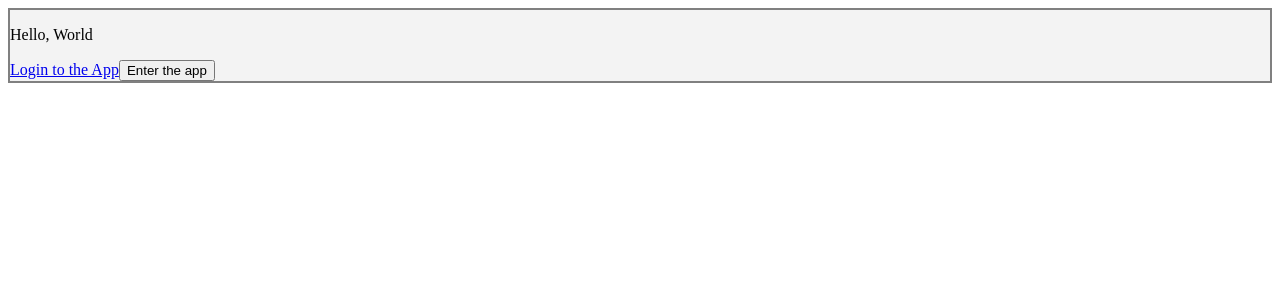
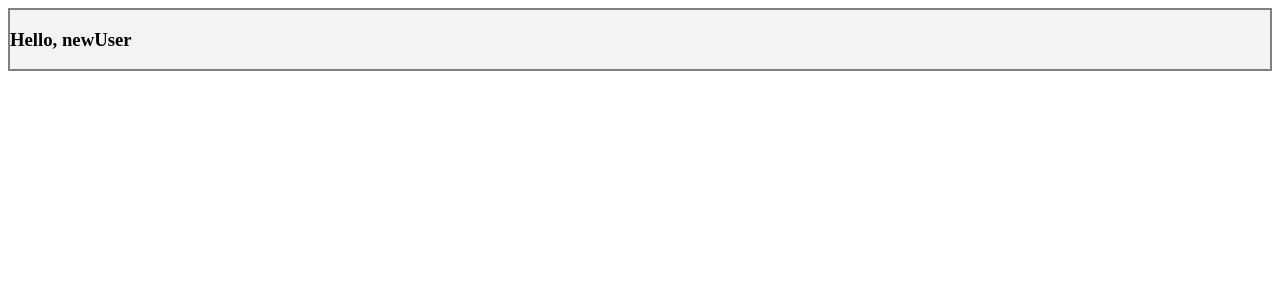
Before and after one commit to d-94k/react-develhope, a React (Create React App) app: page / in a window 1280 px wide. Shown: the top 300 px of the page. Built offline with nearby package versions, Linux system fonts and the light colour scheme.

Commit message:
completed exercise

```diff
--- a/src/App.js
+++ b/src/App.js
@@ -1,16 +1,11 @@
 import { Route, Routes } from "react-router-dom";
 import Welcome from "./Welcome";
-import Login from "./Login";
-import Catalogue from "./Catalogue";
 
 const App = () => {
     return (
         <div>
           <Routes>
-            <Route path="/" element={<Welcome />} />
-            <Route path="/:name" element={<Welcome />} />
-            <Route path="login" element={<Login />} />
-            <Route path="products" element={<Catalogue />}/>
+            <Route path="/" element={<Welcome name="newUser" />} />
           </Routes>
         </div>
       )
--- a/src/Welcome.js
+++ b/src/Welcome.js
@@ -1,16 +1,7 @@
-import { Link, useNavigate, useParams } from "react-router-dom";
-
-export default function Welcome (props) {
-    const navigate = useNavigate ();
-    const { name = 'World' } = useParams ();
-    const toLogin = () => {
-        navigate ('/login');
-    }
+export default function Welcome ({ name }) {
     return (
             <div className="welcome">
-                <p>Hello, {name} </p>
-                <Link to="/login">Login to the App</Link>
-                <button onClick={toLogin}>Enter the app</button>
+                <h3>Hello, {name} </h3>
             </div>
         )
 }
```
Also changed, not shown: 1 other file (tests, documents, lock files or other folders).
